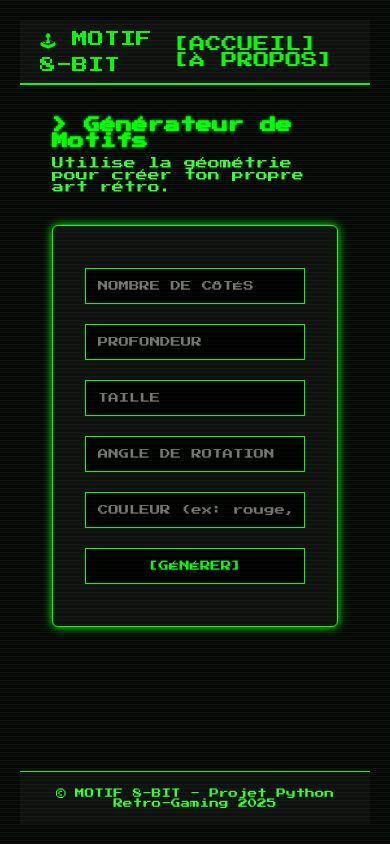
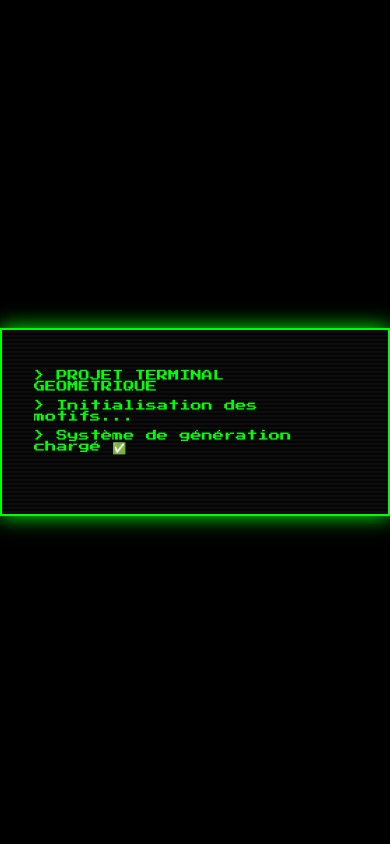
Before and after one commit to Zotiqx/Initiation_Python, a Flask app: page / in a window 390 px wide. Run offline with Flask 3, Linux system fonts and the light colour scheme.

Commit message:
ajout accueil

```diff
--- a/app.py
+++ b/app.py
@@ -1,14 +1,20 @@
 import os
-from flask import Flask, render_template, request, url_for, redirect
+from flask import Flask, render_template, request, url_for, redirect, session
 from motif_generator import generer_motif
 
 app = Flask(__name__)
+app.secret_key = 'super_secret_key'
 UPLOAD_FOLDER = 'static/motifs'
 os.makedirs(UPLOAD_FOLDER, exist_ok=True)
 
-@app.route('/', methods=['GET', 'POST'])
+
+@app.route('/')
+def accueil():
+    return render_template('accueil.html')
+
+
+@app.route('/generateur', methods=['GET', 'POST'])
 def index():
-    image_path = None
     if request.method == 'POST':
         try:
             nb_cotes = int(request.form['nb_cotes'])
@@ -17,10 +23,14 @@ def index():
             angle = float(request.form['angle'])
             couleur = request.form['couleur']
             filename = generer_motif(nb_cotes, profondeur, taille, angle, couleur)
-            image_path = url_for('static', filename=f'motifs/{filename}')
+            session['image_path'] = url_for('static', filename=f'motifs/{filename}')
+            return redirect(url_for('index'))
         except Exception as e:
             return render_template('index.html', error=str(e))
+
+    image_path = session.pop('image_path', None)
     return render_template('index.html', image_path=image_path)
+
 
 @app.route('/a-propos')
 def a_propos():
--- /dev/null
+++ b/static/accueil.css
@@ -0,0 +1,44 @@
+@import url('https://fonts.googleapis.com/css2?family=Press+Start+2P&display=swap');
+
+body, html {
+  margin: 0;
+  padding: 0;
+  height: 100%;
+  background: black;
+  font-family: 'Press Start 2P', monospace;
+  color: #00FF00;
+  display: flex;
+  justify-content: center;
+  align-items: center;
+}
+
+.boot-screen {
+  text-align: left;
+  padding: 2rem;
+  width: 90%;
+  max-width: 600px;
+  background: repeating-linear-gradient(
+    0deg,
+    #000 0px,
+    #111 2px,
+    #000 4px
+  );
+  border: 2px solid #00FF00;
+  box-shadow: 0 0 20px #00FF00;
+  cursor: pointer;
+}
+
+.boot-text p {
+  margin: 0.5rem 0;
+  font-size: 0.7rem;
+}
+
+.blinker {
+  animation: blink 1s steps(1) infinite;
+  margin-top: 1.5rem;
+  color: #00FF00;
+}
+
+@keyframes blink {
+  50% { opacity: 0; }
+}
--- a/static/style.css
+++ b/static/style.css
@@ -173,3 +173,62 @@ body::before {
   background-color: #000;
   color: #00FF00;
 }
+
+
+
+@media screen and (max-width: 768px) {
+  nav {
+    flex-direction: column;
+    align-items: flex-start;
+  }
+
+  .nav-links {
+    margin-top: 10px;
+    width: 100%;
+    display: flex;
+    flex-wrap: wrap;
+    gap: 10px;
+  }
+
+  .nav-links a {
+    margin-left: 0;
+    font-size: 0.6rem;
+  }
+
+  main {
+    padding: 1rem;
+  }
+
+  .header h1 {
+    font-size: 0.75rem;
+    text-align: center;
+  }
+
+  .header p {
+    font-size: 0.6rem;
+    text-align: center;
+  }
+
+  form {
+    padding: 1rem;
+  }
+
+  input, button {
+    font-size: 0.55rem;
+    padding: 10px;
+  }
+
+  .image-container h2 {
+    font-size: 0.7rem;
+  }
+
+  .download-btn {
+    font-size: 0.55rem;
+    padding: 0.5rem;
+  }
+
+  footer {
+    font-size: 0.5rem;
+    text-align: center;
+  }
+}
--- /dev/null
+++ b/templates/accueil.html
@@ -0,0 +1,25 @@
+<!DOCTYPE html>
+<html lang="fr">
+<head>
+  <meta charset="UTF-8">
+  <title>Bienvenue - Motif 8-BIT</title>
+  <meta name="viewport" content="width=device-width, initial-scale=1.0">
+  <link rel="stylesheet" href="{{ url_for('static', filename='accueil.css') }}">
+</head>
+<body>
+  <div class="boot-screen">
+    <div class="boot-text">
+      <p>> PROJET TERMINAL GEOMETRIQUE</p>
+      <p>> Initialisation des motifs...</p>
+      <p>> Système de génération chargé ✅</p>
+      <p class="blinker">>>> CLIQUE POUR COMMENCER</p>
+    </div>
+  </div>
+
+  <script>
+    document.querySelector('.boot-screen').addEventListener('click', () => {
+      window.location.href = "{{ url_for('index') }}";
+    });
+  </script>
+</body>
+</html>
--- a/templates/index.html
+++ b/templates/index.html
@@ -1,10 +1,10 @@
 <!DOCTYPE html>
 <html lang="fr">
   <head>
-  <meta charset="UTF-8">
+    <meta charset="UTF-8" />
     <title>🎮 Terminal Geo-Motif</title>
-  <meta name="viewport" content="width=device-width, initial-scale=1.0">
-  <link rel="stylesheet" href="{{ url_for('static', filename='style.css') }}">
+    <meta name="viewport" content="width=device-width, initial-scale=1.0" />
+    <link rel="stylesheet" href="{{ url_for('static', filename='style.css') }}" />
   </head>
   <body>
     <nav>
@@ -23,11 +23,11 @@
 
       <section class="form-container">
         <form method="POST">
-        <input type="number" name="nb_cotes" placeholder="NOMBRE DE CÔTÉS" required>
-        <input type="number" name="profondeur" placeholder="PROFONDEUR" required>
-        <input type="number" name="taille" placeholder="TAILLE" required>
-        <input type="number" step="any" name="angle" placeholder="ANGLE DE ROTATION" required>
-        <input type="text" name="couleur" placeholder="COULEUR (ex: rouge, vert, #00FF00)" required>
+          <input type="number" name="nb_cotes" placeholder="NOMBRE DE CÔTÉS" required />
+          <input type="number" name="profondeur" placeholder="PROFONDEUR" required />
+          <input type="number" name="taille" placeholder="TAILLE" required />
+          <input type="number" step="any" name="angle" placeholder="ANGLE DE ROTATION" required />
+          <input type="text" name="couleur" placeholder="COULEUR (ex: rouge, vert, #00FF00)" required />
           <button type="submit">[GÉNÉRER]</button>
         </form>
 
@@ -38,13 +38,11 @@
         {% if image_path %}
           <section class="image-container">
             <h2>:: MOTIF GÉNÉRÉ</h2>
-  <img src="{{ image_path }}" alt="Motif généré">
+            <img src="{{ image_path }}" alt="Motif généré" />
             <a href="{{ image_path }}" download class="download-btn">[ TÉLÉCHARGER LE MOTIF ]</a>
           </section>
         {% endif %}
       </section>
-
-
     </main>
 
     <footer>
```
Also changed, not shown: static/motifs/motif_20250606134346.png (added), static/motifs/motif_20250606134852.png (added), static/motifs/motif_20250606134900.png (added). Lines whose indentation alone changed are shown as unchanged.
